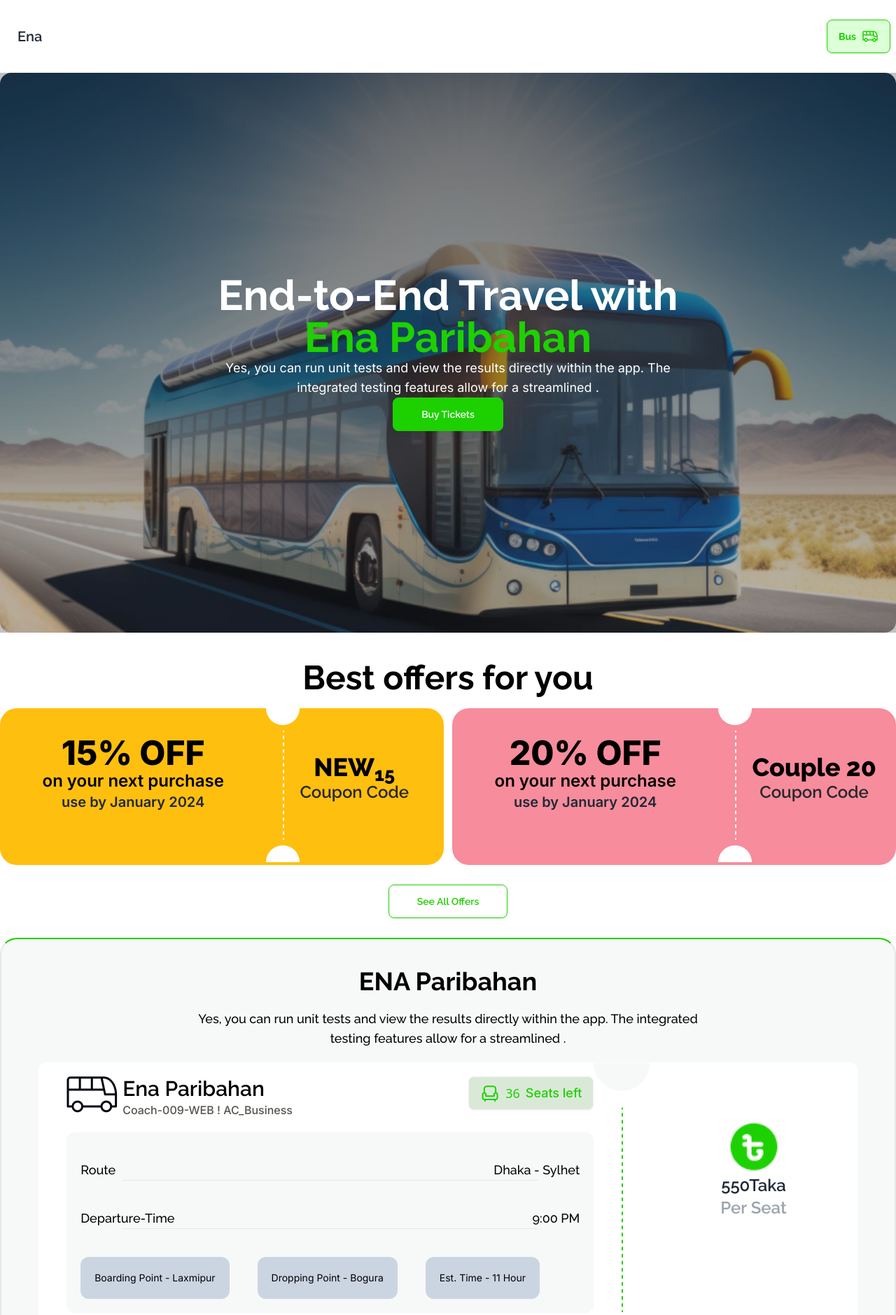
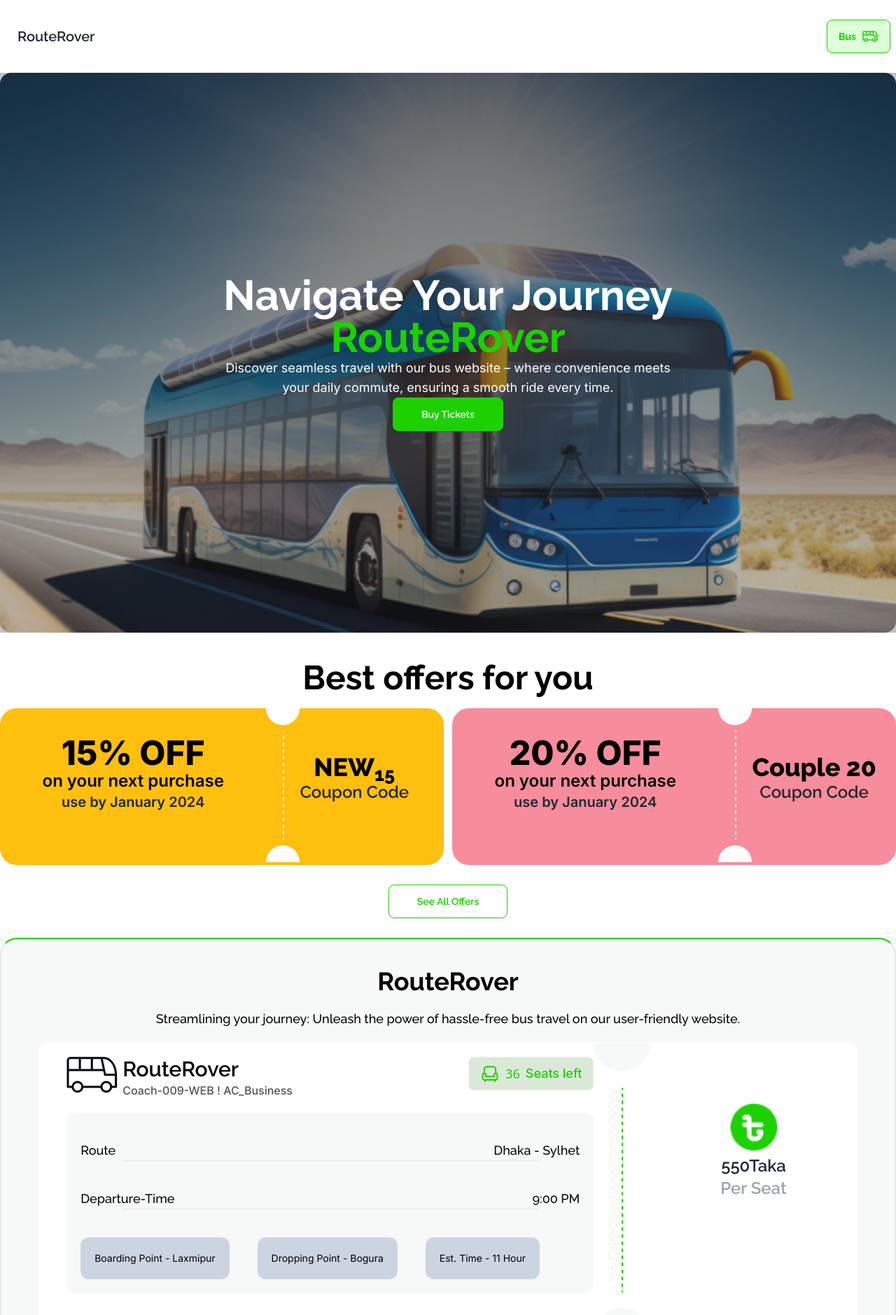
Before and after one commit to mottalibhassan/B9A5-smart-ticketing-main, a plain HTML site: page index.html in a window 1280 px wide. Shown: the top 1879 px of the page at 70% size. Drawn offline with nearby package versions, Linux system fonts and the light colour scheme.

Commit message:
text modify

```diff
--- a/index.html
+++ b/index.html
@@ -24,16 +24,16 @@
                   <li><a>Search</a></li>
                 </ul>
               </div>
-              <a class="btn btn-ghost text-xl raleway800">Ena</a>
+              <a class="btn btn-ghost text-xl raleway800">RouteRover</a>
             </div>
-            <div class="navbar-center  hidden lg:flex ">
-              <ul class="menu menu-horizontal  px-1">
-                <!-- <li><a>Home</a></li>
+            <!-- <div class="navbar-center  hidden lg:flex">
+              <ul class="menu menu-horizontal px-1 ">
+                <li><a>Home</a></li>
                 <li><a>About</a></li>
                 <li><a>Destination</a></li>
-                <li><a>Search</a></li> -->
+                <li><a>Search</a></li>
               </ul>
-            </div>
+            </div> -->
             <div class="navbar-end">
               <div class="btn border-[#1DD100] bg-[#dcffd7]">
                 <a class="text-[#1DD100] raleway700">Bus</a>
@@ -48,8 +48,8 @@
             <div class="hero-overlay bg-opacity-30"></div>
             <div class="hero-content text-center text-neutral-content">
               <div class="max-w-2xl">
-                <h1 class="text-6xl text-white font-bold raleway800  text-center">End-to-End Travel with <br><span class="text-6xl text-[#1DD100]">Ena Paribahan</span></h1>
-                <p class="text-lg inter400 text-white text-center">Yes, you can run unit tests and view the results directly within the app. The <br>integrated testing features allow for a streamlined .</p>
+                <h1 class="text-6xl text-white font-bold raleway800  text-center">Navigate Your Journey <br><span class="text-6xl text-[#1DD100]">RouteRover</span></h1>
+                <p class="text-lg inter400 text-white text-center">Discover seamless travel with our bus website – where convenience meets your daily commute, ensuring a smooth ride every time.</p>
                 <button class="btn px-10  border-[#1DD100] text-white raleway800 bg-[#1DD100]  hover:text-black" ><a href="#buyTicket">Buy Tickets</a></button>
               </div>
             </div>
@@ -98,8 +98,8 @@
         <section class="bg-[#F7F8F8] rounded-t-3xl border-t-[#1dd100] border-2" id="buyTicket">
             <!-- paribahan section title and discription -->
             <div>
-                <h2 class="text-4xl text-black raleway700 pt-10 font-bold text-center">ENA Paribahan</h2>
-                <p class="text-lg text-black raleway500 pt-5 font-medium text-center">Yes, you can run unit tests and view the results directly within the app. The integrated <br> testing features allow for a streamlined .</p>
+                <h2 class="text-4xl text-black raleway700 pt-10 font-bold text-center">RouteRover</h2>
+                <p class="text-lg text-black raleway500 pt-5 font-medium text-center">Streamlining your journey: Unleash the power of hassle-free bus travel on our user-friendly website.</p>
             </div>
             <!-- bus sidule  -->
             <div class="bg-white  w-11/12 m-auto mt-5 flex mb-10 pl-10 rounded-xl">
@@ -111,7 +111,7 @@
                             <img src="./images/bus-logo.png" alt="">
                         </div>
                         <div class="flex-1">
-                            <h2 class="text-3xl raleway800 text-black font-semibold">Ena Paribahan</h2>
+                            <h2 class="text-3xl raleway800 text-black font-semibold">RouteRover</h2>
                             <p class="text-base inter500 text-stone-600 font-medium">Coach-009-WEB ! AC_Business</p>
                         </div>
                         <div class="flex-1 text-right">
@@ -378,7 +378,7 @@
     </main>
     <!-- popup view -->
     <section class="hidden" id="popupView">
-        <div class="min-h-screen bg-[#F2F1F1]">
+        <div class="min-h-screen bg-[#F2F1F1] flex flex-col justify-center">
             <div class="artboard artboard-horizontal phone-2  rounded-3xl bg-[#ffffff] text-center m-auto ">
                 <div class="flex justify-center pt-10">
                     <img src="./images/success.png" alt="">
@@ -395,8 +395,8 @@
         <div>
             <footer class="footer p-10 bg-neutral text-neutral-content">
                 <aside>
-                  <p class="raleway800 text-4xl text-white">P-Ticket</p>
-                  <p class="inter400  text-base text-slate-300">P-Ticket is a digital platform to make your <br>daily commuting better.</p>
+                  <p class="raleway800 text-4xl text-white">RouteRover</p>
+                  <p class="inter400  text-base text-slate-300">RouteRover E-ticket is a digital platform to make your <br>daily commuting better.</p>
                 </aside>
                 <nav class="">
                   <h6 class="footer-title raleway600 text-xl text-white">Download our app</h6>
@@ -409,7 +409,7 @@
         <div>
             <footer class="footer items-center p-4 bg-neutral text-neutral-content">
                 <aside class="items-center grid-flow-col">
-                  <p class=" inter400 text-base pl-3">@all rights reserved, P-Ticket services limited.2024</p>
+                  <p class=" inter400 text-base pl-3">@all rights reserved, RouteRover services limited.2024</p>
                 </aside>
                 <nav class="grid-flow-col gap-4 md:place-self-center md:justify-self-end">
                   <a><p class="inter500 text-base text-white pr-3">Terms & condition</p></a>
```
